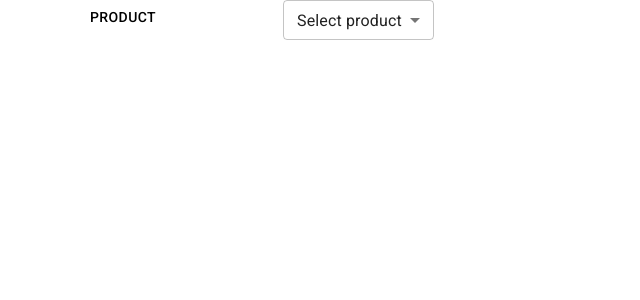
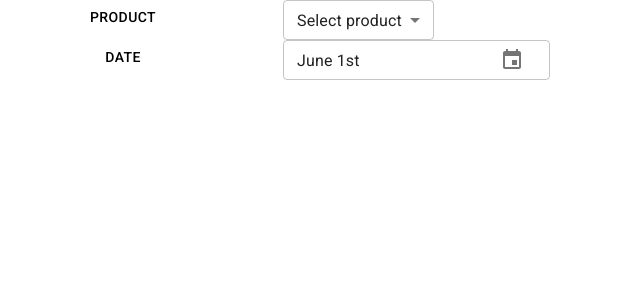
Before and after one commit to kitsanapong/rabbit-fi-test, a React app: page / in a window 1280 px wide. Shown: the top 300 px of the page, without its empty margins (37-677 px from the left). Built offline with nearby package versions, Linux system fonts and the light colour scheme.

Commit message:
use date picker

```diff
--- a/package.json
+++ b/package.json
@@ -4,8 +4,10 @@
   "private": true,
   "dependencies": {
     "@babel/core": "7.12.3",
+    "@date-io/moment": "1.x",
     "@material-ui/core": "^4.11.4",
     "@material-ui/icons": "^4.11.2",
+    "@material-ui/pickers": "^3.3.10",
     "@pmmmwh/react-refresh-webpack-plugin": "0.4.3",
     "@svgr/webpack": "5.5.0",
     "@testing-library/jest-dom": "^5.11.4",
@@ -43,6 +45,7 @@
     "jest-resolve": "26.6.0",
     "jest-watch-typeahead": "0.6.1",
     "mini-css-extract-plugin": "0.11.3",
+    "moment": "^2.29.1",
     "node-sass": "5",
     "optimize-css-assets-webpack-plugin": "5.0.4",
     "pnp-webpack-plugin": "1.6.4",
--- a/src/App.js
+++ b/src/App.js
@@ -1,5 +1,7 @@
 import React from 'react'
 import { useMediaQuery } from 'react-responsive'
+import { MuiPickersUtilsProvider } from '@material-ui/pickers';
+import MomentUtils from '@date-io/moment';
 
 import Desktop from './components/desktop/component'
 import Mobile from './components/mobile/component'
@@ -10,10 +12,12 @@ function App() {
   const isDesktopOrLaptop = useMediaQuery({query: '(min-width: 601px)'})
   const isTabletOrMobile = useMediaQuery({ query: '(max-width: 600px)' })
   return (
-    <div className="App">
-      {isDesktopOrLaptop && <Desktop/>}
-      {isTabletOrMobile && <Mobile/>}
-    </div>
+    <MuiPickersUtilsProvider utils={MomentUtils}>
+      <div className="App">
+        {isDesktopOrLaptop && <Desktop/>}
+        {isTabletOrMobile && <Mobile/>}
+      </div>
+    </MuiPickersUtilsProvider>
   );
 }
 
--- a/src/components/desktop/component.jsx
+++ b/src/components/desktop/component.jsx
@@ -3,9 +3,11 @@ import React, { useState, useEffect } from 'react'
 import Grid from '@material-ui/core/Grid';
 import Typography from '@material-ui/core/Typography';
 import MenuItem from '@material-ui/core/MenuItem';
-import FormHelperText from '@material-ui/core/FormHelperText';
 import FormControl from '@material-ui/core/FormControl';
 import Select from '@material-ui/core/Select';
+import {
+  KeyboardDatePicker,
+} from '@material-ui/pickers'
 
 import './desktop.scss'
 
@@ -34,12 +36,33 @@ const SelectProduct = ({ state = [] }) => {
   )
 }
 
+const SelectDate = ({ state = [] }) => {
+  const [date, setDate] = state
+  return (
+    <Grid container direction="row" alignItems="center">
+      <Grid item xs={3} direction="row">
+        <Typography variant="button" display="block" gutterBottom>Date</Typography>
+      </Grid>
+      <Grid item xc={9}>
+        <KeyboardDatePicker
+          value={date}
+          onChange={setDate}
+          inputVariant="outlined"
+          size="small"
+        />
+      </Grid>
+    </Grid>
+  )
+}
+
 const Desktop = () => {
   const productState = useState(-1)
+  const dateState = useState()
   return (
     <div className="desktop">
       <Grid container direction="column" justify="flex-start" alignItems="flex-start">
         <SelectProduct state={productState}/>
+        <SelectDate state={dateState}/>
       </Grid>
     </div>
   )
```
Also changed, not shown: 1 other file (tests, documents, lock files or other folders).
